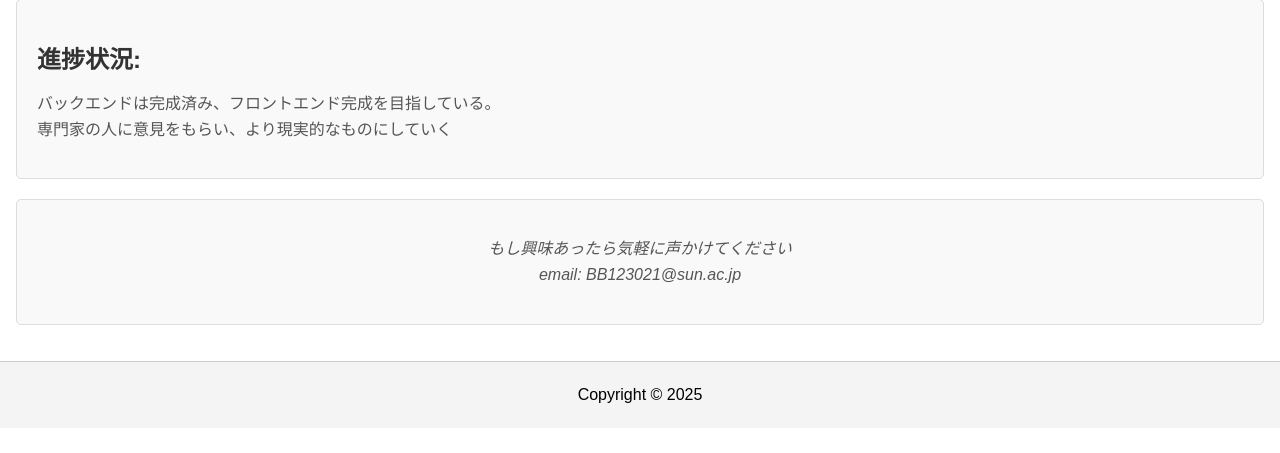
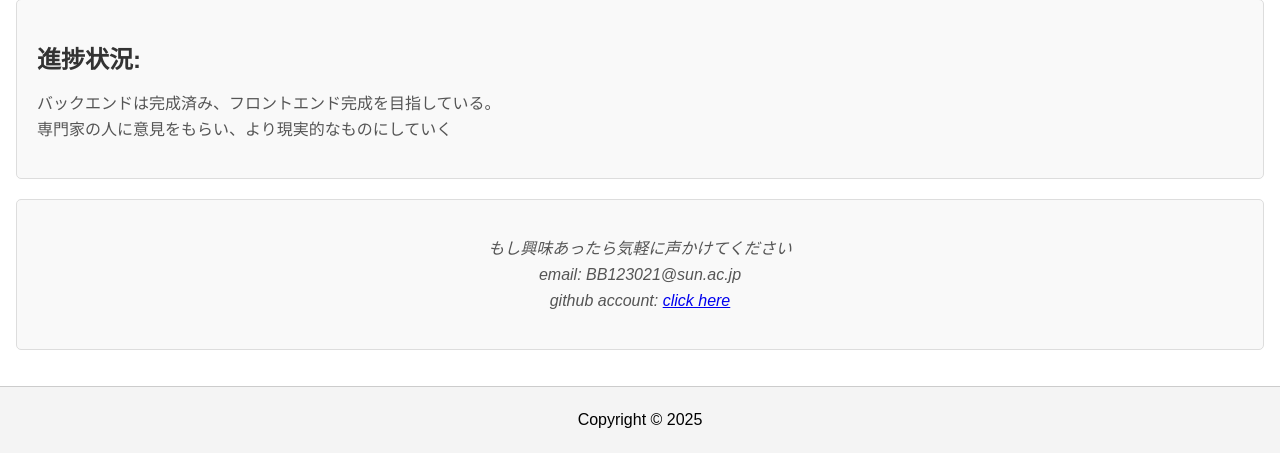
Before and after one commit to TomRiddle-Diary/profile, a Django app: page /activity/ in a window 1280 px wide. Shown: the part 1768-2221 px from the top of the page. Before the commit the page ends 2171 px from the top, so only its background shows below. Run offline with Django 5.2, Linux system fonts and the light colour scheme.

Commit message:
Add github accounts

```diff
--- a/myprofile/templates/myprofile/activity.html
+++ b/myprofile/templates/myprofile/activity.html
@@ -33,7 +33,8 @@
 
     <div class="contact">
         <p>もし興味あったら気軽に声かけてください<br>
-            email: BB123021@sun.ac.jp</p>
+            email: BB123021@sun.ac.jp <br>
+            github account: <a href="https://github.com/TomRiddle-Diary">click here</a></p>
     </div>
 
 {% endblock %}
--- a/myprofile/templates/myprofile/base.html
+++ b/myprofile/templates/myprofile/base.html
@@ -16,6 +16,7 @@
             <div class="myprofile"><a href="/">Profile</a></div>
             <div class="activity"><a href="{% url 'activity' %}">Activity</a></div>
         </nav>
+
         <main>
             {% block content %}
 
```
